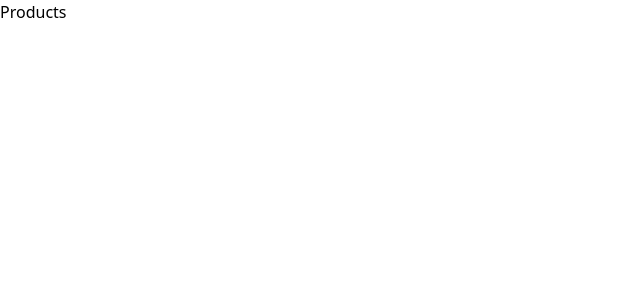
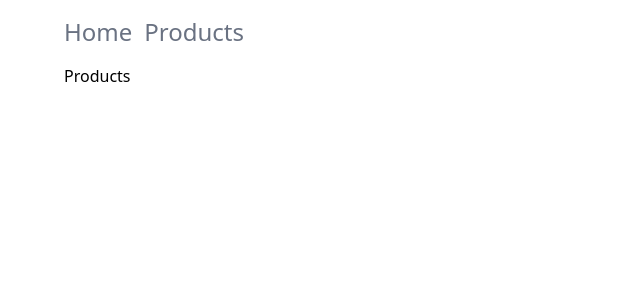
Before and after one commit to musamueed19/The-Complete-React-Next.js-Redux--Specialization, a React (Vite) app in the folder React-Routing/Building Multi-SPA with React Router/: page /products in a window 1280 px wide. Shown: the top 300 px of the page, without its empty margins (0-640 px from the left). Built offline with nearby package versions, Linux system fonts and the light colour scheme.

Commit message:
setting up a simple Navbar

```diff
--- a/React-Routing/Building Multi-SPA with React Router/src/App.jsx
+++ b/React-Routing/Building Multi-SPA with React Router/src/App.jsx
@@ -18,11 +18,11 @@ const App = () => {
           {/* Routes having Default Layout */}
           <Route element={<DefaultLayout />}>
             <Route path="/" element={<Home />} />
+            <Route path="/products" element={<Products />} />
           </Route>
 
 
           {/* No Default Layout */}
-            <Route path="/products" element={<Products />} />
 
 
 
--- a/React-Routing/Building Multi-SPA with React Router/src/DefaultLayout.jsx
+++ b/React-Routing/Building Multi-SPA with React Router/src/DefaultLayout.jsx
@@ -1,20 +1,18 @@
 import React from "react";
 import { Link, Outlet } from "react-router-dom";
+import Header from "./components/Header";
 
 const DefaultLayout = () => {
   return (
-    <div className="w-[90%] mx-auto text-xl space-y-2">
-      <h1>Default Layout</h1>
-      <div className="">
-        <Link
-          to={"/products"}
-          className="px-2 py-1 rounded-lg bg-gray-100 font-medium"
-        >
-          Products
-        </Link>
-      </div>
+    <div className="w-[90%] mx-auto">
+      {/* Header */}
+      <Header />
+
+
+
       {/* children */}
       <Outlet />
+
     </div>
   );
 };
--- /dev/null
+++ b/React-Routing/Building Multi-SPA with React Router/src/components/Header.jsx
@@ -0,0 +1,13 @@
+import React from "react";
+import Navbar from "./Navbar";
+
+const Header = () => {
+  return (
+    <header className="my-4">
+      {/* Navbar */}
+      <Navbar />
+    </header>
+  );
+};
+
+export default Header;
--- /dev/null
+++ b/React-Routing/Building Multi-SPA with React Router/src/components/Navbar.jsx
@@ -0,0 +1,24 @@
+import React from 'react'
+import { Link } from 'react-router-dom'
+
+
+import {navItems} from '../constants/constant'
+
+const Navbar = () => {
+  return (
+      <nav>
+          <div className='flex gap-x-3'>
+              {
+                  navItems?.map((item, index) => (
+                      <Link key={index} to={item.to} className='navLink'>{item.title}</Link>
+                  ))
+              }
+
+        </div>
+
+    </nav>
+
+  )
+}
+
+export default Navbar
--- /dev/null
+++ b/React-Routing/Building Multi-SPA with React Router/src/constants/constant.js
@@ -0,0 +1,10 @@
+export const navItems = [
+    {
+        to: '/',
+        title: 'Home',
+    },
+    {
+        to: '/products',
+        title: 'Products',
+    },
+]
--- a/React-Routing/Building Multi-SPA with React Router/src/index.css
+++ b/React-Routing/Building Multi-SPA with React Router/src/index.css
@@ -14,3 +14,14 @@
   -webkit-font-smoothing: antialiased;
   -moz-osx-font-smoothing: grayscale;
 }
+
+
+@layer utilities {
+
+}
+
+@layer components {
+.navLink {
+  @apply text-2xl hover:underline text-gray-500 hover:text-amber-500 transition-all duration-300
+}
+}
```
